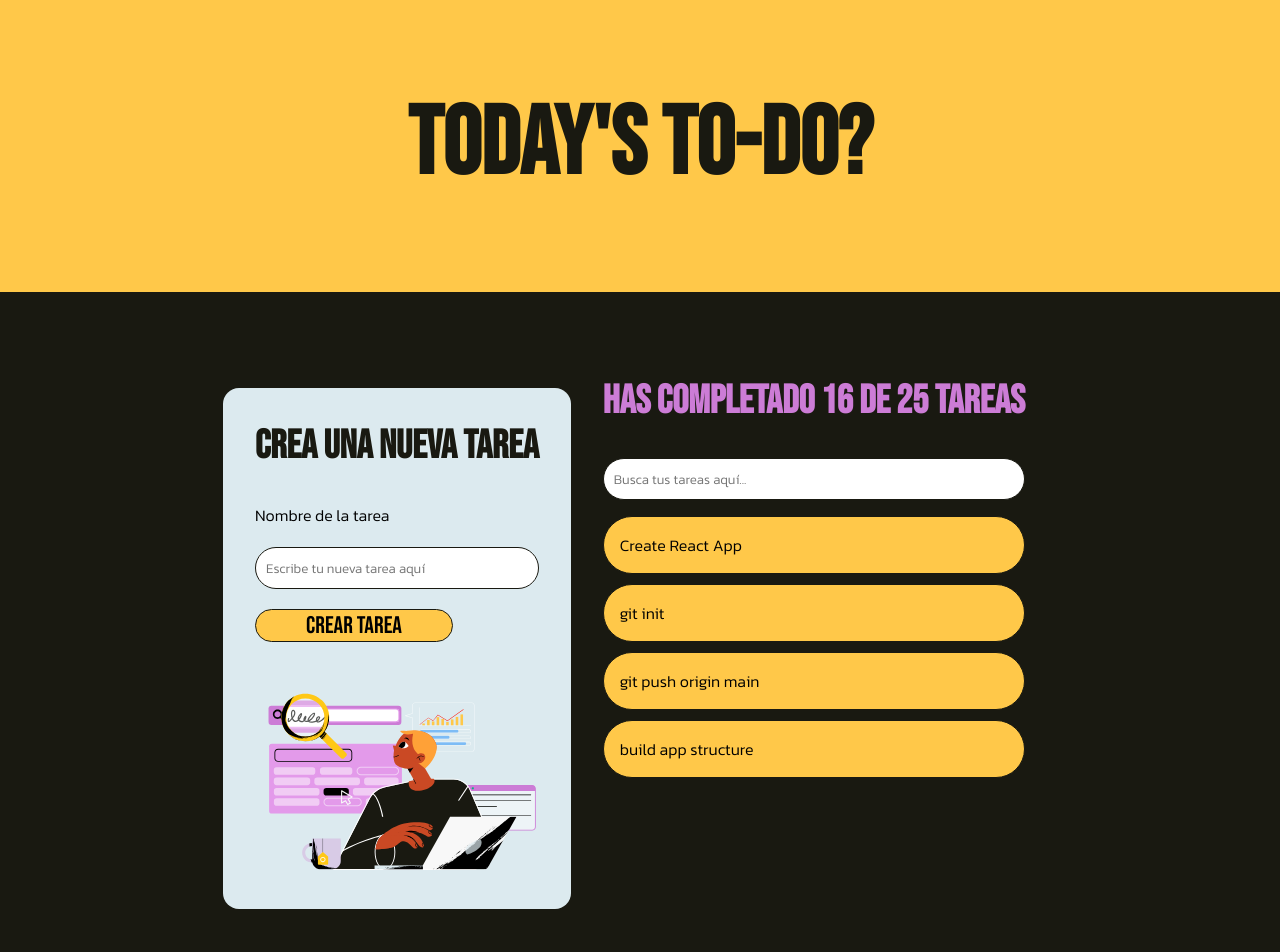
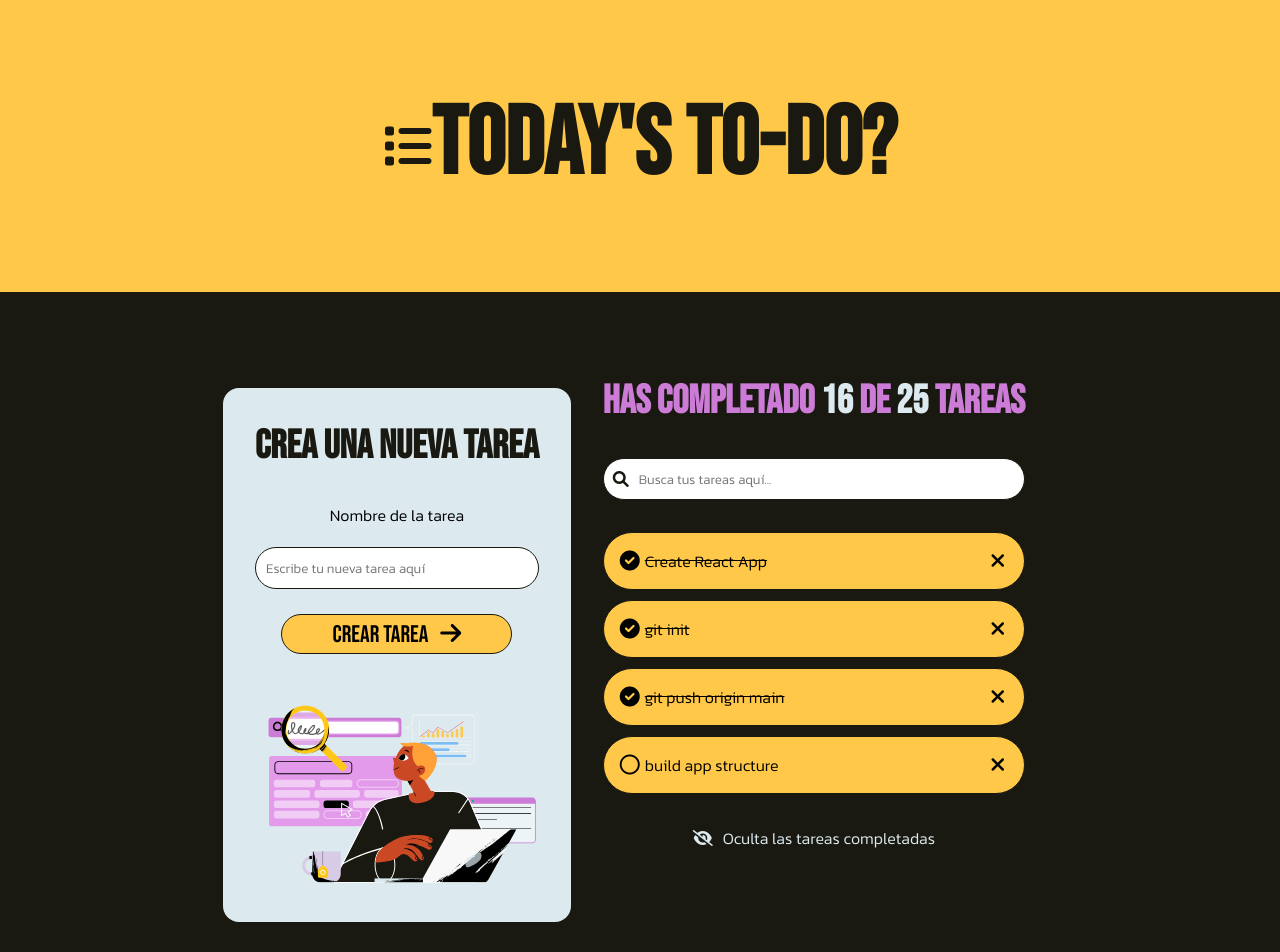
Before and after one commit to randradev/to-do-app, a React (Create React App) app: page / in a window 1280 px wide. Shown: the top 952 px of the page. Before the commit the page ends 929 px from the top, so only its background shows below. Built offline with nearby package versions, Linux system fonts and the light colour scheme.

Commit message:
checlpoint 3 styles

```diff
--- a/package.json
+++ b/package.json
@@ -6,6 +6,7 @@
     "@testing-library/jest-dom": "^5.17.0",
     "@testing-library/react": "^13.4.0",
     "@testing-library/user-event": "^13.5.0",
+    "particles.js": "^2.0.0",
     "react": "^18.2.0",
     "react-dom": "^18.2.0",
     "react-scripts": "5.0.1",
--- a/public/index.html
+++ b/public/index.html
@@ -25,6 +25,9 @@
       work correctly both with client-side routing and a non-root public URL.
       Learn how to configure a non-root public URL by running `npm run build`.
     -->
+    <!-- Font Awesome: librería de íconos -->
+    <link rel="stylesheet" href="https://cdnjs.cloudflare.com/ajax/libs/font-awesome/6.0.0/css/all.min.css" />
+
     <!-- Tipografías -->
     <link rel="preconnect" href="https://fonts.googleapis.com">
     <link rel="preconnect" href="https://fonts.gstatic.com" crossorigin>
--- a/src/components/columnaDerecha.css
+++ b/src/components/columnaDerecha.css
@@ -1,3 +1,5 @@
+/* Container Columna */
+
 .container-columna-derecha{
     /* background-color: #DCEAEF; */
     padding-bottom: 2em;
@@ -5,7 +7,10 @@
     padding-right: 2em;
     border-radius: 1em;
     margin-top: 2em;
+    margin-bottom: 4em;
 }
+
+/* Contador */
 
 .todo-counter{
     color: #CC7CD6;
@@ -14,19 +19,111 @@
     text-align: center;
 }
 
+/* Lista */
+
 .todo-list {
     list-style-type: none; /* Elimina los puntos de viñeta */
     padding: 0;
 }
 
+/* Items*/
+
 .todo-item {
-    background-color: #FFC849; /* Color de fondo del rectángulo */
-    border: 1px solid #191911; /* Borde del rectángulo */
-    border-radius: 2em; /* Bordes redondeados */
-    margin-bottom: 10px; /* Espacio entre los elementos */
-    padding-left: 1em; /* Espaciado interno del rectángulo */
+    background-color: #FFC849;
+    border: 1px solid #191911;
+    border-radius: 2em;
+    margin-bottom: 10px;
+    padding-left: 1em;
     display: flex;
     align-items: center;
     font-family: 'Kanit', sans-serif;
     font-weight: 300;
+    transition: background-color 0.3s, transform 0.3s; /* Agrega una transición suave */
+
+    &:hover {
+        transform: scale(1.01); /* Ajusta según sea necesario */
+    }
 }
+
+
+.icon-container {
+    display: flex;
+    align-items: center;
+    margin-right: 10px; /* Separación entre ícono y texto */
+    cursor: pointer;
+}
+
+.status-icon {
+    font-size: 20px;
+    margin-right: 5px;
+}
+
+.completed {
+    text-decoration: line-through; /* Tachado*/
+}
+
+.delete-icon {
+    font-size: 20px;
+    margin-left: auto;
+    margin-right: 20px; /* Separación entre cruz y extremo derecho del container*/
+    cursor: pointer; /* Cursor se vuelve puntero al posarse sobre el elemento */
+}
+
+/* Barra de búsqueda */
+
+.search-container {
+    position: relative;
+    display: flex;
+    align-items: center;
+    margin-bottom: 2em;
+}
+
+.search-container i {
+    position: absolute;
+    left: 10px;
+    color: #191911;
+}
+
+.to-do-search {
+    font-family: 'Kanit', sans-serif;
+    font-weight: 300;
+    width: 100%;
+    box-sizing: border-box;
+    padding-top: 10px;
+    padding-bottom: 10px;
+    padding-left: 35px;
+    border-radius: 2em;
+    border: 1px solid #191911;
+}
+
+/* Ocultar tareas */
+
+.hide-container {
+    display: flex;
+    align-items: center;
+    justify-content: center;
+    cursor: pointer; /* Cursor se vuelve puntero al posarse sobre el elemento */
+    transition: transform 0.3s; /* Agrega una transición suave */
+
+    &:hover {
+        transform: scale(1.02); /* Ajusta según sea necesario */
+    }
+}
+
+.hide-container i {
+    margin-right: 10px;
+}
+
+.hide-container i.fa-eye-slash {
+    color: #DCEAEF;
+}
+
+.hide-container i.fa-eye {
+    color: #DCEAEF;
+}
+
+.hide-text {
+    font-family: 'Kanit', sans-serif;
+    font-weight: 300;
+    color: #DCEAEF;
+}
--- a/src/components/columnaDerecha.jsx
+++ b/src/components/columnaDerecha.jsx
@@ -2,6 +2,7 @@ import { TodoCounter } from "./columnaDerecha/todocounter";
 import { TodoItem } from "./columnaDerecha/todoitem";
 import { TodoList } from "./columnaDerecha/todolist";
 import { TodoSearch } from "./columnaDerecha/todosearch";
+import { TodoHide } from "./columnaDerecha/todohide";
 import './columnaDerecha.css';
 
 
@@ -27,6 +28,7 @@ function ColumnaDerecha() {
                 />
                 ))}
             </TodoList>
+            <TodoHide />
         </div>
     );
 }
--- a/src/components/columnaDerecha/todocounter.jsx
+++ b/src/components/columnaDerecha/todocounter.jsx
@@ -1,9 +1,9 @@
 function TodoCounter( { total, completed } ) {
-    return (
+  return (
       <h2 className='todo-counter'>
-        Has completado {completed} de {total} tareas
+          Has completado <span style={{ color: '#DCEAEF' }}>{completed}</span> de <span style={{ color: '#DCEAEF' }}>{total}</span> tareas
       </h2>
-    )
-  }
+  )
+}
 
 export { TodoCounter };
--- /dev/null
+++ b/src/components/columnaDerecha/todohide.jsx
@@ -0,0 +1,18 @@
+import React, { useState } from 'react';
+
+function TodoHide() {
+    const [hidden, setHidden] = useState(false);
+
+    const toggleVisibility = () => {
+        setHidden(!hidden);
+    };
+
+    return (
+        <div className="hide-container" onClick={toggleVisibility}>
+            <i className={`fa-solid ${hidden ? 'fa-eye' : 'fa-eye-slash'}`}></i>
+            <p className="hide-text">{hidden ? 'Muestra las tareas completadas' : 'Oculta las tareas completadas'}</p>
+        </div>
+    );
+}
+
+export { TodoHide };
--- a/src/components/columnaDerecha/todoitem.jsx
+++ b/src/components/columnaDerecha/todoitem.jsx
@@ -1,7 +1,13 @@
+import React from 'react';
+
 function TodoItem(props) {
     return (
         <li className="todo-item">
-           <p>{props.text}</p>
+            <div className="icon-container">
+                <i className={`status-icon ${props.completed ? 'fas fa-check-circle' : 'far fa-circle'}`}></i>
+                <p className={props.completed ? 'completed' : ''}>{props.text}</p>
+            </div>
+            <i className="delete-icon fas fa-times"></i>
         </li>
     );
 }
--- a/src/components/columnaDerecha/todosearch.jsx
+++ b/src/components/columnaDerecha/todosearch.jsx
@@ -1,6 +1,11 @@
+import '../columnaDerecha.css'
+
 function TodoSearch() {
     return(
-        <input className="create-to-do-form-input" placeholder="Busca tus tareas aquí..." />
+        <div className="search-container">
+            <i className="fas fa-search"></i>
+            <input className="to-do-search" placeholder="Busca tus tareas aquí..." />
+        </div>
     );
 }
 
--- a/src/components/columnaIzquierda.css
+++ b/src/components/columnaIzquierda.css
@@ -1,3 +1,5 @@
+/* Container Columna */
+
 .container-columna-izquierda{
     background-color: #DCEAEF;
     padding-bottom: 2em;
@@ -5,7 +7,10 @@
     padding-right: 2em;
     border-radius: 1em;
     margin-top: 4.8em;
+    margin-bottom: 4em;
 }
+
+/* Título */
 
 .CreateToDoTitle {
     color: #191911;
@@ -18,34 +23,66 @@
     display: block;
 }
 
+/* Label */
+
 .create-to-do-form-label {
     font-family: 'Kanit', sans-serif;
     font-weight: 300;
     display: block;
-    margin-bottom: 20px; /* Espacio entre el label y el input, ajusta según sea necesario */
+    margin-bottom: 20px; /* Espacio entre el label y el input */
+    text-align: center;
 }
+
+/* Input */
 
 .create-to-do-form-input {
     font-family: 'Kanit', sans-serif;
     font-weight: 300;
-    width: 100%; /* Ajusta el ancho según sea necesario */
-    box-sizing: border-box; /* Asegura que el padding y el borde no afecten el ancho total */
+    width: 100%;
+    box-sizing: border-box;
     padding: 10px;
     border-radius: 2em;
     border: 1px solid #191911;
 
 }
 
-.create-to-do-button{
+/* Botón */
+
+.button-container {
+    max-width: 600px;
+    margin: 0 auto; /* Centra horizontalmente el contenedor principal */
+    display: flex;
+    justify-content: center; /* Para centrar el contenido horizontalmente */
+}
+
+.create-to-do-button {
     font-family: 'Bebas Neue', sans-serif;
     font-size: 1.5em;
     border-radius: 1em;
     border: 1px solid #191911;
     background-color: #FFC849;
-    margin-top: 20px;
+    margin-top: 25px;
     padding-left: 50px;
     padding-right: 50px;
+    padding-top: 0.2em;
+    padding-bottom: 0.2em;
+    cursor: pointer;
+    transition: background-color 0.3s, color 0.3s, transform 0.3s;
+
+    &:hover {
+        background-color: #CC7CD6;
+        color: #191911;
+        transform: scale(1.03);
+    }
+
+    i.fa-arrow-right {
+        margin-left: 8px;
+        color: #000;
+    }
 }
+
+
+/* Ilustración */
 
 .ilustracion1{
     margin-top: 3em;
--- a/src/components/columnaIzquierda/createtodobutton.jsx
+++ b/src/components/columnaIzquierda/createtodobutton.jsx
@@ -1,6 +1,10 @@
 function CreateTodoButton() {
-    return(
-        <button className="create-to-do-button">Crear Tarea</button>
+    return (
+        <div className="button-container">
+            <button className="create-to-do-button">
+                Crear Tarea <i className="fa-solid fa-arrow-right"></i>
+            </button>
+        </div>
     );
 }
 
--- a/src/components/filaArriba.css
+++ b/src/components/filaArriba.css
@@ -1,3 +1,14 @@
+@keyframes fadeIn {
+  from {
+    opacity: 0;
+    transform: translateY(-20px);
+  }
+  to {
+    opacity: 1;
+    transform: translateY(0);
+  }
+}
+
 .container-main-title {
   background-color: #FFC849;
   margin: 0;
@@ -11,6 +22,13 @@
   font-weight: 900;
   font-size: 3em; /* Ajusta el tamaño según tus preferencias */
   text-align: center;
+  animation: fadeIn 3s ease-out; /* Agrega la animación aquí */
+}
+
+.icon-and-text {
+  display: flex;
+  align-items: center; /* Centra verticalmente */
+  justify-content: center; /* Centra horizontalmente */
 }
 
 @media only screen and (max-width: 600px) {
--- a/src/components/filaArriba.jsx
+++ b/src/components/filaArriba.jsx
@@ -2,11 +2,14 @@ import { Welcome } from "./filaArriba/welcome";
 import './filaArriba.css';
 
 function FilaArriba() {
-    return (
-        <div className="container-main-title">
-            <Welcome />
-        </div>
-    );
+  return (
+    <div className="container-main-title">
+      <div className="icon-and-text">
+        <i className="fas fa-list icon"></i>
+        <Welcome />
+      </div>
+    </div>
+  );
 }
 
 export { FilaArriba };
```
Also changed, not shown: 1 other file (tests, documents, lock files or other folders).
